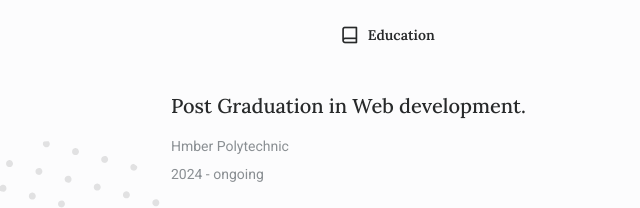
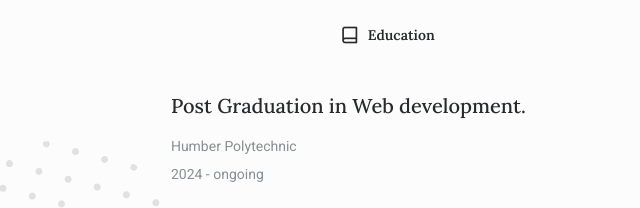
Before and after one commit to vishnuharii/Portfolio-vishnuHari, a plain HTML site: page index.html in a window 1280 px wide. Shown: the part 2180-2388 px from the top of the page, 0-640 px from the left. Drawn offline with nearby package versions, Linux system fonts and the light colour scheme; a script that the page names is missing.

Commit message:
Update index.html

```diff
--- a/index.html
+++ b/index.html
@@ -313,7 +313,7 @@
                                     Post Graduation in Web development.
                                 </h3>
                                 <span class="qualification__country">
-                                    Hmber Polytechnic
+                                    Humber Polytechnic
                                 </span>
                                 <span class="qualification__year">
                                     2024 - ongoing
```
